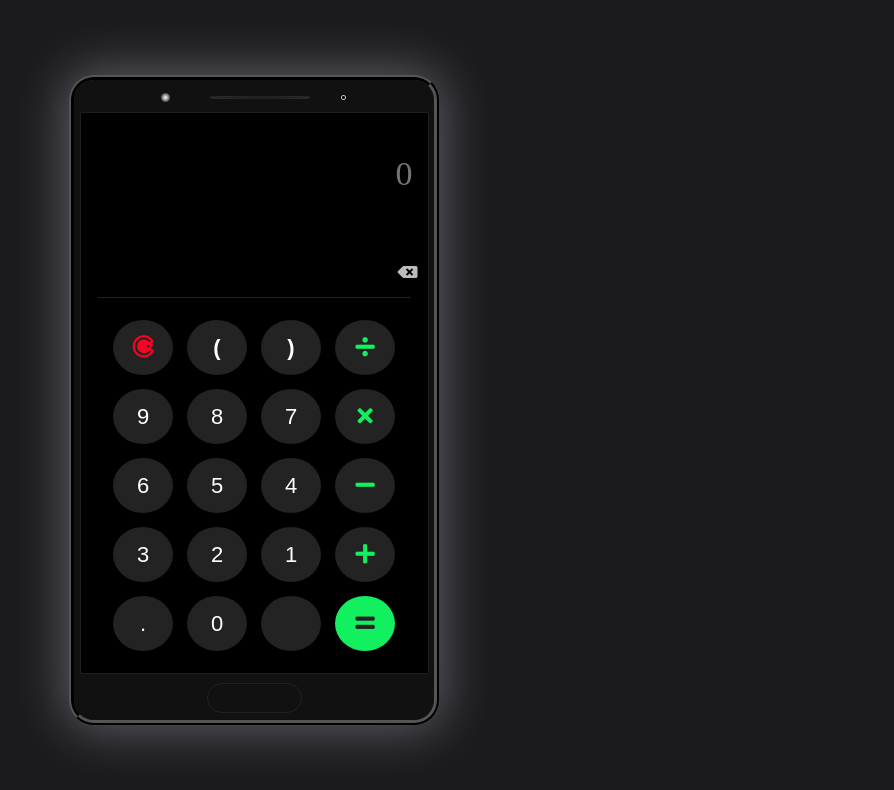
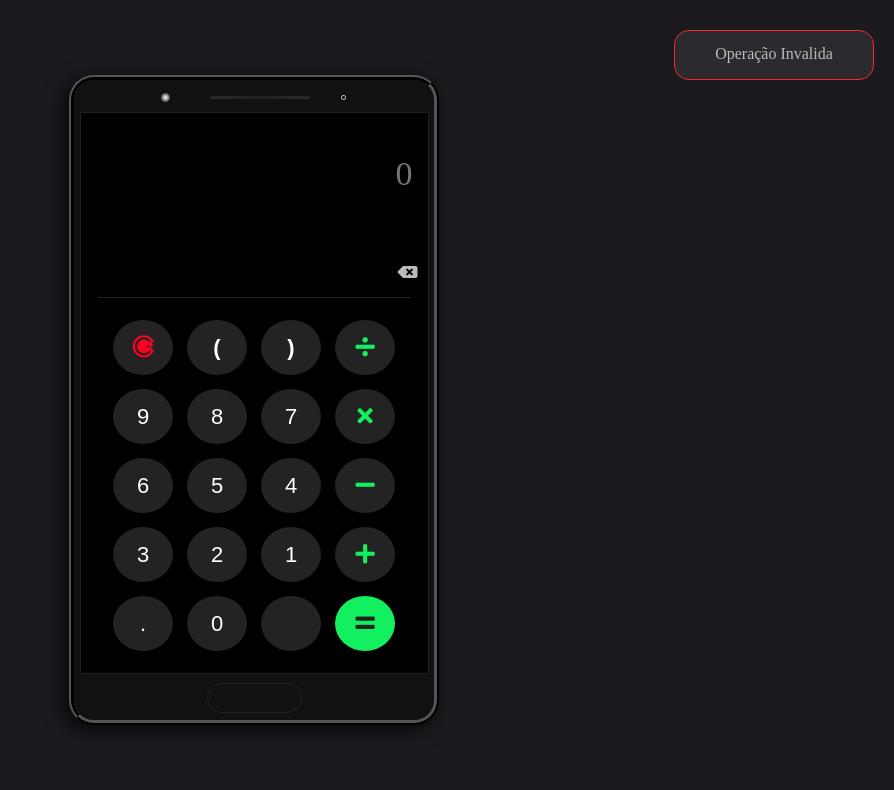
Before and after one commit to dc7devs/calculator-web-js, a plain HTML site: page index.html in a window 1280 px wide. Shown: the whole page, without its empty margins (386-1280 px from the left). Drawn offline with Linux system fonts and the light colour scheme.

Commit message:
add show note(alert)

```diff
--- a/index.html
+++ b/index.html
@@ -7,6 +7,7 @@
    <title>Calculator</title>
 
    <link rel="stylesheet" href="./style/style.css">
+   <link rel="stylesheet" href="./style/alertErrorOperation.css">
    <link rel="stylesheet" href="https://use.fontawesome.com/releases/v5.15.3/css/all.css" integrity="sha384-SZXxX4whJ79/gErwcOYf+zWLeJdY/qpuqC4cAa9rOGUstPomtqpuNWT9wdPEn2fk" crossorigin="anonymous">
 </head>
 <body>
@@ -70,6 +71,7 @@
       </div>
 
    </div>
+   <span id="alert">Operação Invalida</span>
 
    <script src="./javascript/script.js"></script>
 </body>
--- a/javascript/script.js
+++ b/javascript/script.js
@@ -83,11 +83,16 @@ function calcular() {
    console.log(finalValue);
 }
 
+// Função que mostra uma notificação quando a operação for invalida
+function showNote() {
+   document.querySelector("#alert").removeAttribute("hidden")
+}
+
 // ## IDEIAS
 
 /**
+ * [] Maneira de add valor ao inputArrayValue pegando os valores do input.value independete de como eles estão sendo adicionados ao input.value
  * [] Previzualização do resultado
- * [] Maneira de add valor ao inputArrayValue pegando os valores do input.value independete de como eles estão sendo adicionados ao input.value
  * [] Alertas de quando o retorno da operação for invalida
- * [] ...
+ * [] Interação da aplicação utilizando o teclado atraves dos keyCodes
  */
--- /dev/null
+++ b/style/alertErrorOperation.css
@@ -0,0 +1,24 @@
+#alert {
+    position: absolute;
+    top: 30px;
+    right: 20px;
+
+    min-width: 200px;
+    max-width: 350px;
+    min-height: 50px;
+    height: auto;
+
+    border:solid 1px #f52a2a;
+    /* border:solid 1px #a5f52a; */
+    border-radius: 15px;
+
+    padding: 10px;
+    line-height: 25px;
+    text-align: center;
+    background-color: #2a2a2f;
+}
+
+/* Mostrar a notificação */
+/* .showAlert {
+
+} */
--- a/style/style.css
+++ b/style/style.css
@@ -14,9 +14,11 @@ html, body {
    align-items: center;
    justify-content: center;
    align-items: center;
+   position: relative;
 }
 
 .container {
+   position: absolute;
    height: 650px;
    width: 370px;
 
@@ -29,7 +31,9 @@ html, body {
    align-items: center;
    justify-content: center;
 
-   box-shadow: 0 0 50px 5px rgb(255, 255, 255, .3);
+   z-index: 1;
+
+   box-shadow: -5px 5px 20px rgb(0, 0, 0, .7);
 }
 
 .hardw-cl.sup {
```
